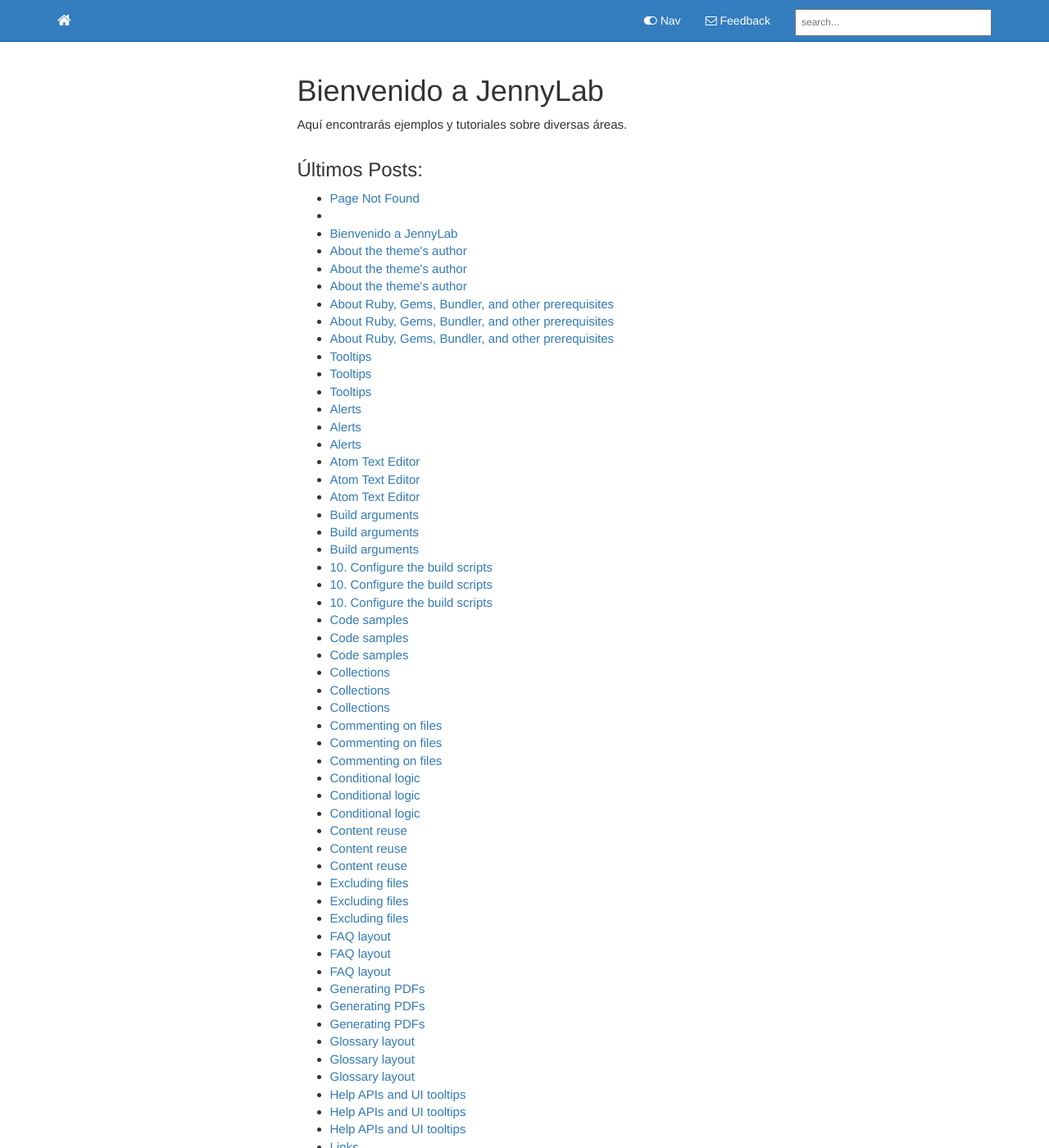
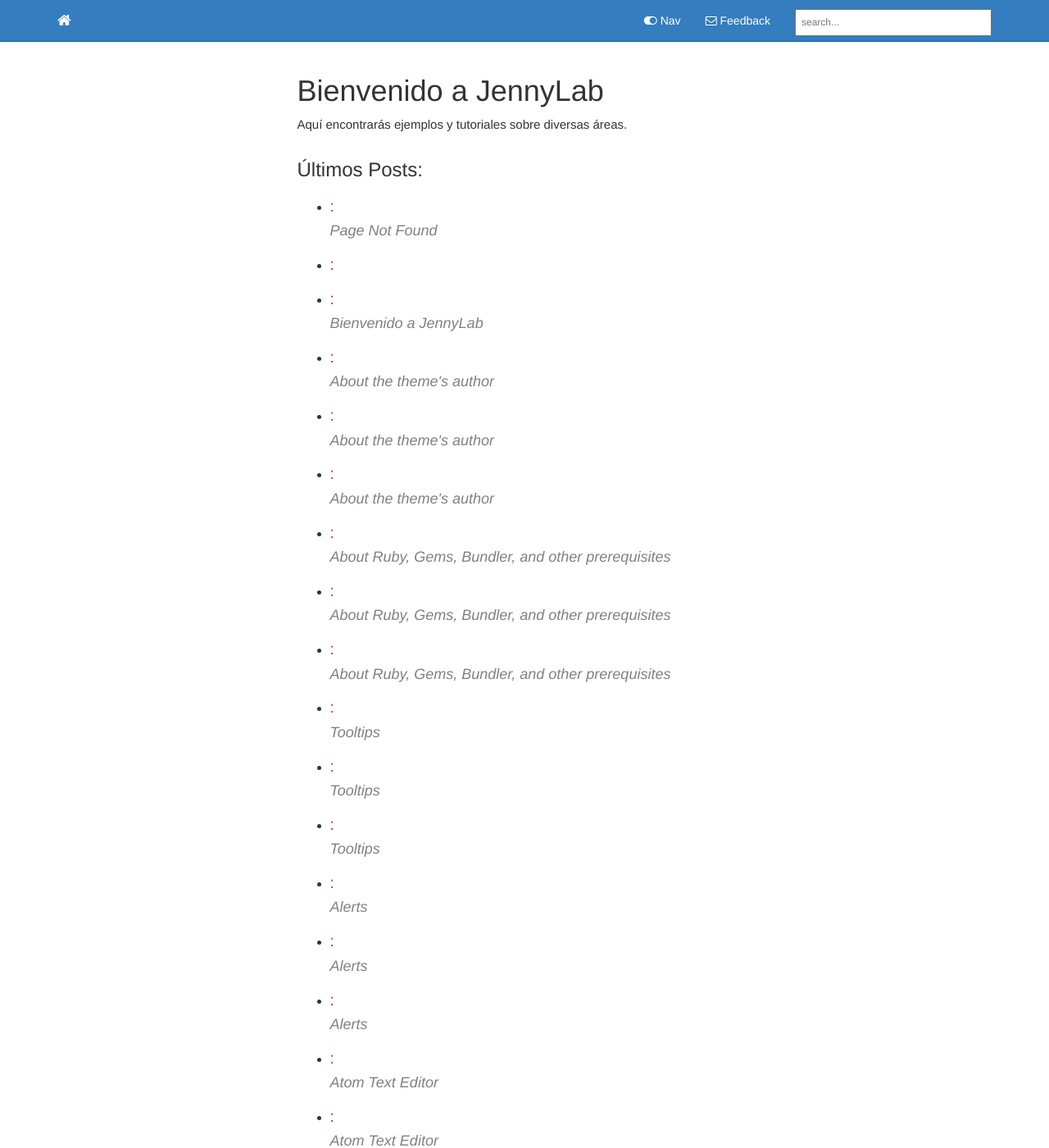
Before and after one commit to JennyLab/JennyLabWeb, a Jekyll site: the page built from index.md, in a window 1280 px wide and 1400 px high. Shown: the whole window at 82% size. Built offline with Jekyll 4.4.1, drawn with Linux system fonts in a browser that asks for light colours; comment, search, counter and statistics services are not loaded; some of the changed text lies outside the part shown.

```diff
--- a/index.md
+++ b/index.md
@@ -10,6 +10,6 @@ Aquí encontrarás ejemplos y tutoriales sobre diversas áreas.
 ## Últimos Posts:
 <ul>
   {% for page in site.pages limit:100 %}
-    <li><a href="{{ page.url }}">{{ page.title }}</a></li>
+    <li><a href="{{ page.url }}"><h3>{{ page.filename }}:</h3><h4>{{ page.title }}</h4></a></li>
   {% endfor %}
 </ul>
```
